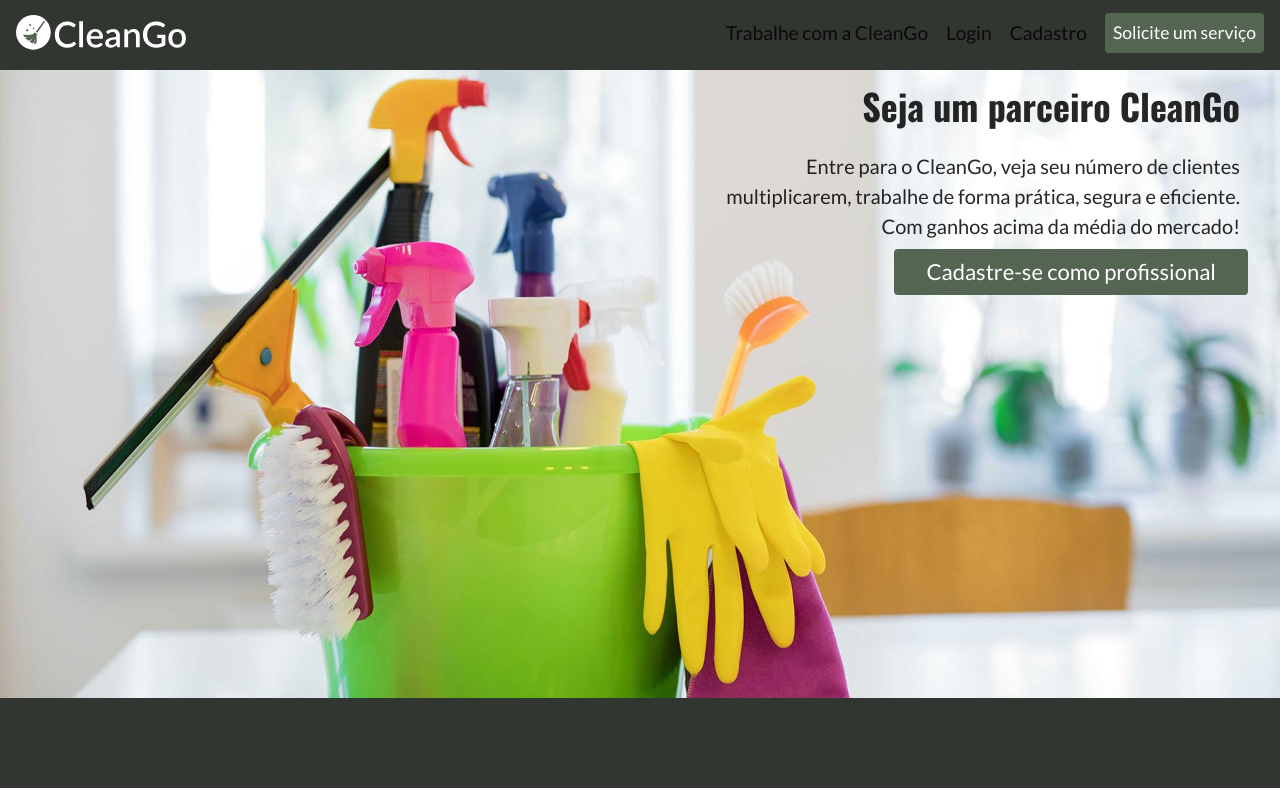
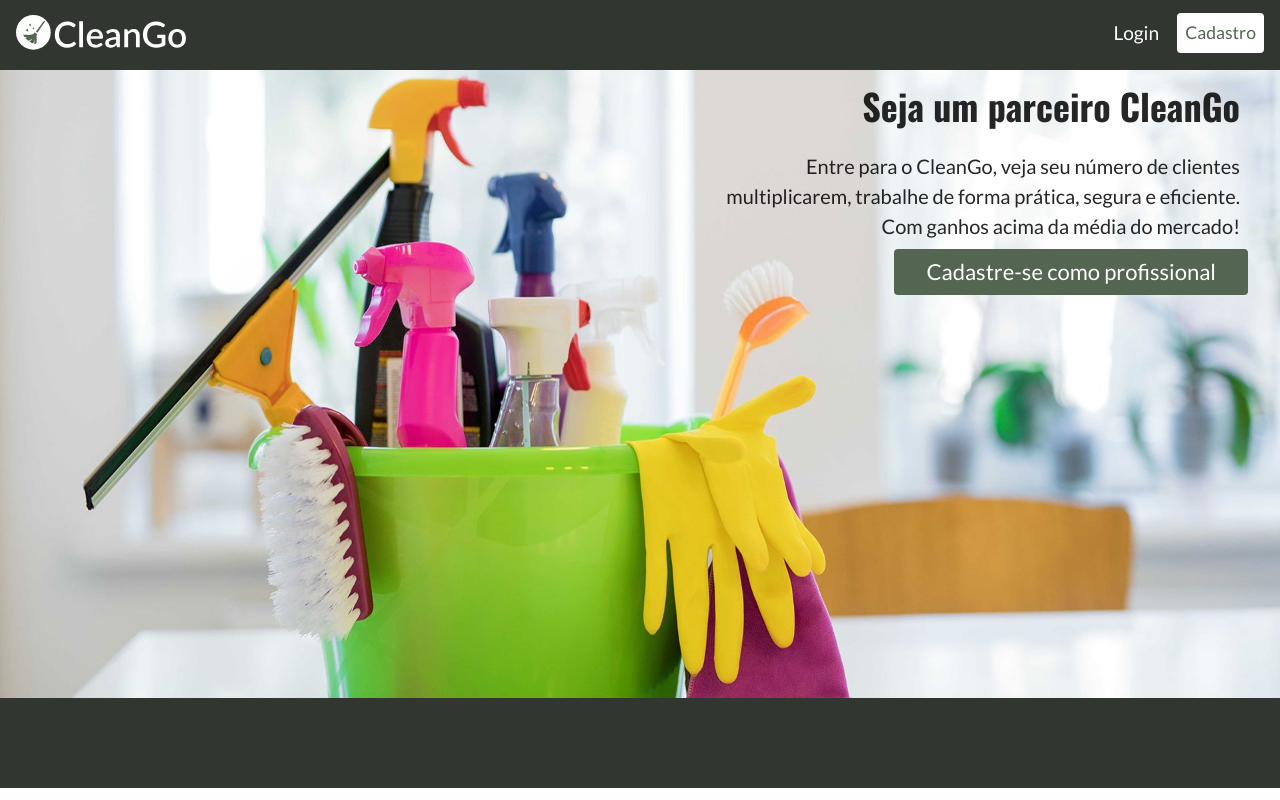
Before and after one commit to daeppe/CleanGo, a React (Create React App) app: page /sejaumparceiro in a window 1280 px wide. Shown: the top 800 px of the page. Built offline with nearby package versions, Linux system fonts and the light colour scheme.

Commit message:
feat: header do trabalhe com a cleango feito.

```diff
--- a/src/pages/WorkWithUs/index.tsx
+++ b/src/pages/WorkWithUs/index.tsx
@@ -1,5 +1,4 @@
 import Header from "../../components/Header";
-import HeaderNav from "../../components/HeaderNav";
 import {
   Container,
   ContainerInner,
@@ -8,6 +7,9 @@ import {
   SectionWhowItWorks,
   Title,
   Description,
+  ProNav,
+  BtnPro,
+  Links,
 } from "./styles";
 import Button from "../../components/Button";
 import { useHistory } from "react-router";
@@ -23,7 +25,10 @@ const WorkWithUs = () => {
   return (
     <>
       <Header whiteSchema>
-        <HeaderNav />
+        <ProNav>
+          <Links to="/login">Login</Links>
+          <BtnPro to="/cadastroparceiro">Cadastro</BtnPro>
+        </ProNav>
       </Header>
       <Container>
         <SectionPartner>
--- a/src/pages/WorkWithUs/styles.ts
+++ b/src/pages/WorkWithUs/styles.ts
@@ -1,6 +1,8 @@
 import styled from "styled-components";
 import WorkDesktop from "../../asssets/images/trabalhe-conosco-desktop.png";
 import WorkMobile from "../../asssets/images/trabalhe-conosco-mobile.jpg";
+import { NavLink } from "react-router-dom";
+
 export const Container = styled.main`
   display: flex;
   flex-direction: column;
@@ -60,3 +62,67 @@ export const ContainerInner = styled.div`
   height: 628px;
   margin: 0 32px;
 `;
+
+export const ProNav = styled.nav`
+display: flex;
+  width: 100%;
+  flex-direction: column;
+  align-items: flex-end;
+  justify-content: flex-end;
+  padding: 97px 1rem;
+
+  @media screen and (min-width: 840px) {
+    flex-direction: row;
+    align-items: center;
+    justify-content: center;
+    padding: 0;
+  }
+
+`;
+
+export const Links = styled(NavLink)`
+  color: var(--white);
+  font-weight: 500;
+  width: 100%;
+  font-size: 1.2rem;
+  padding-bottom: 0.5rem;
+  margin: 0rem 0 0.5rem;
+  text-align: right;
+  border-bottom: 1px solid var(--gray);
+  transition: all 350ms;
+
+  &:hover {
+    color: var(--green);
+  }
+
+  @media screen and (min-width: 840px) {
+    margin-bottom: 0px;
+    padding-bottom: 0;
+    border-bottom: none;
+    width: auto;
+
+    margin: 0;
+    margin-right: 18px;
+  }
+`;
+
+export const BtnPro = styled(NavLink)`
+  background-color: var(--white);
+  color: var(--green);
+  border-radius: 4px;
+  padding: 6px 8px;
+  font-size: 1.1rem;
+  font-weight: 500;
+  margin-top: 1rem;
+
+  @media screen and (min-width: 840px) {
+    margin-top: 0rem;
+  }
+  &:hover {
+    color: #1890ff;
+  }
+
+   @media screen and (min-width: 840px) {
+    margin-top: 0rem;
+  }
+`;
```
